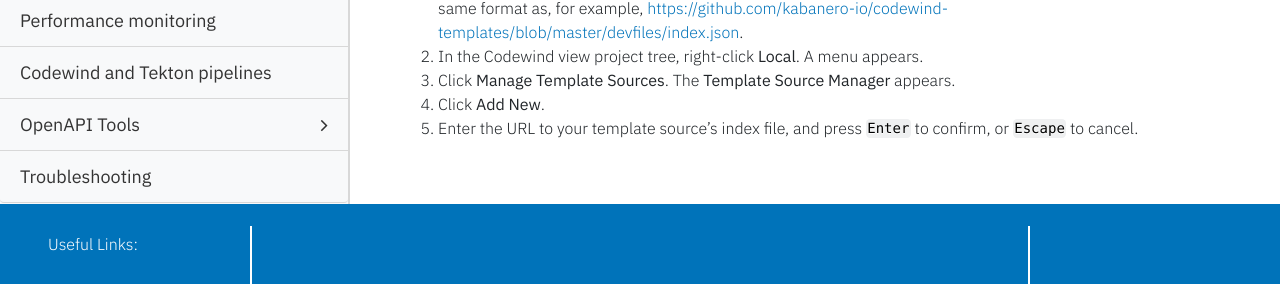
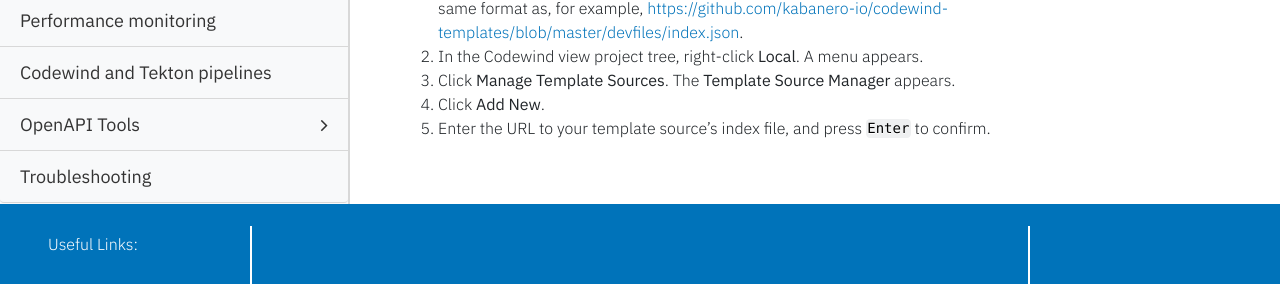
Before and after one commit to eclipse-archived/codewind-docs, a Jekyll site: the page built from docs/_documentations/mdt-vsc-workingwithtemplates.md, in a window 1280 px wide and 900 px high, scrolled down 389 px. Shown: the part 471-755 px from the top of the window. Built offline with Jekyll 4.4.1, drawn with Linux system fonts in a browser that asks for light colours; nearby versions of some CDN libraries; comment, search, counter and statistics services are not loaded.

Commit message:
Rewrite adding your own templates & review comments
Signed-off-by: micgibso <micgibso@uk.ibm.com>

```diff
--- a/docs/_documentations/mdt-vsc-workingwithtemplates.md
+++ b/docs/_documentations/mdt-vsc-workingwithtemplates.md
@@ -35,4 +35,4 @@ Add your own template to use Codewind with the framework of your choice.
 2. In the Codewind view project tree, right-click **Local**. A menu appears.
 3. Click **Manage Template Sources**. The **Template Source Manager** appears.
 4. Click **Add New**.
-5. Enter the URL to your template source's index file, and press `Enter` to confirm, or `Escape` to cancel.
+5. Enter the URL to your template source's index file, and press `Enter` to confirm.
```
